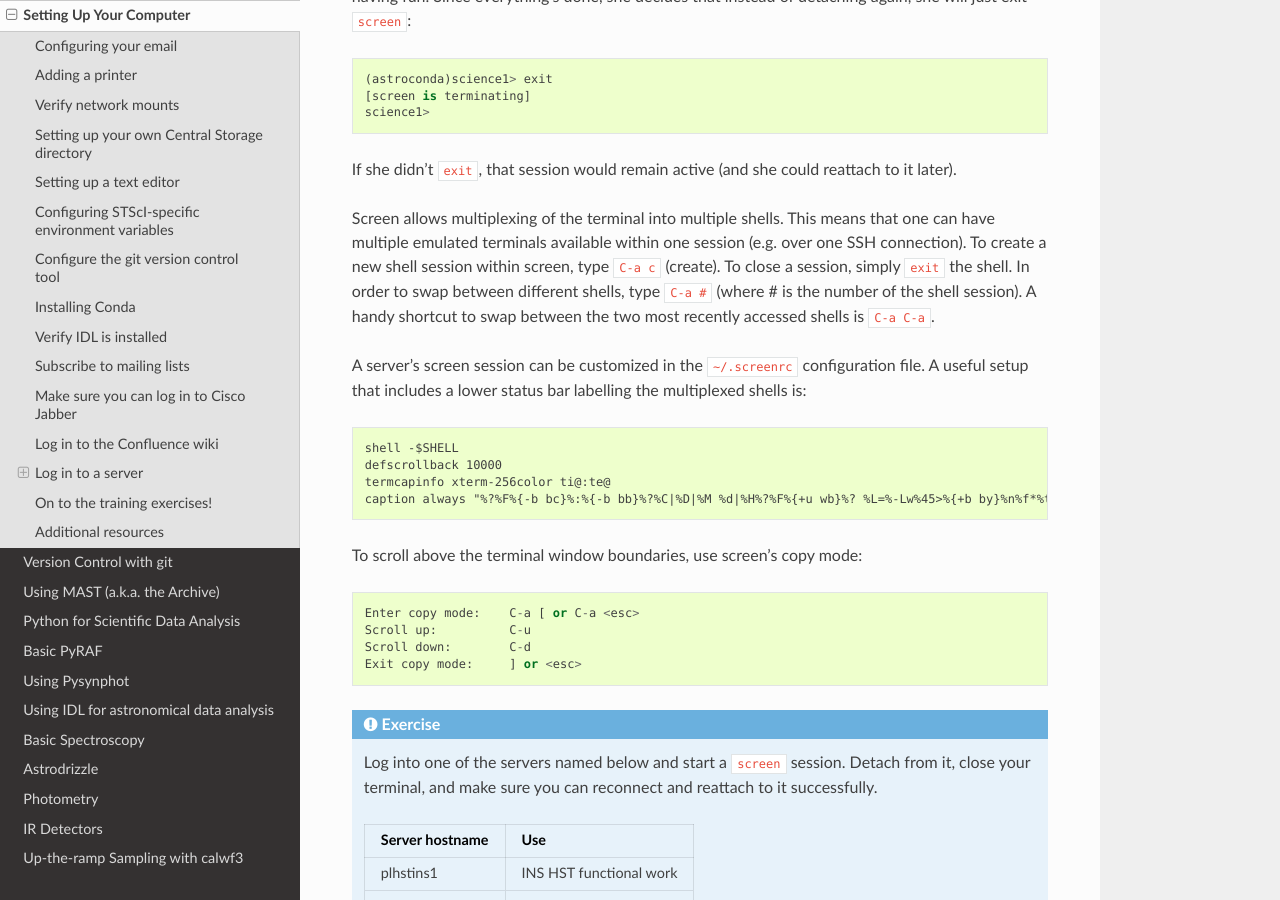
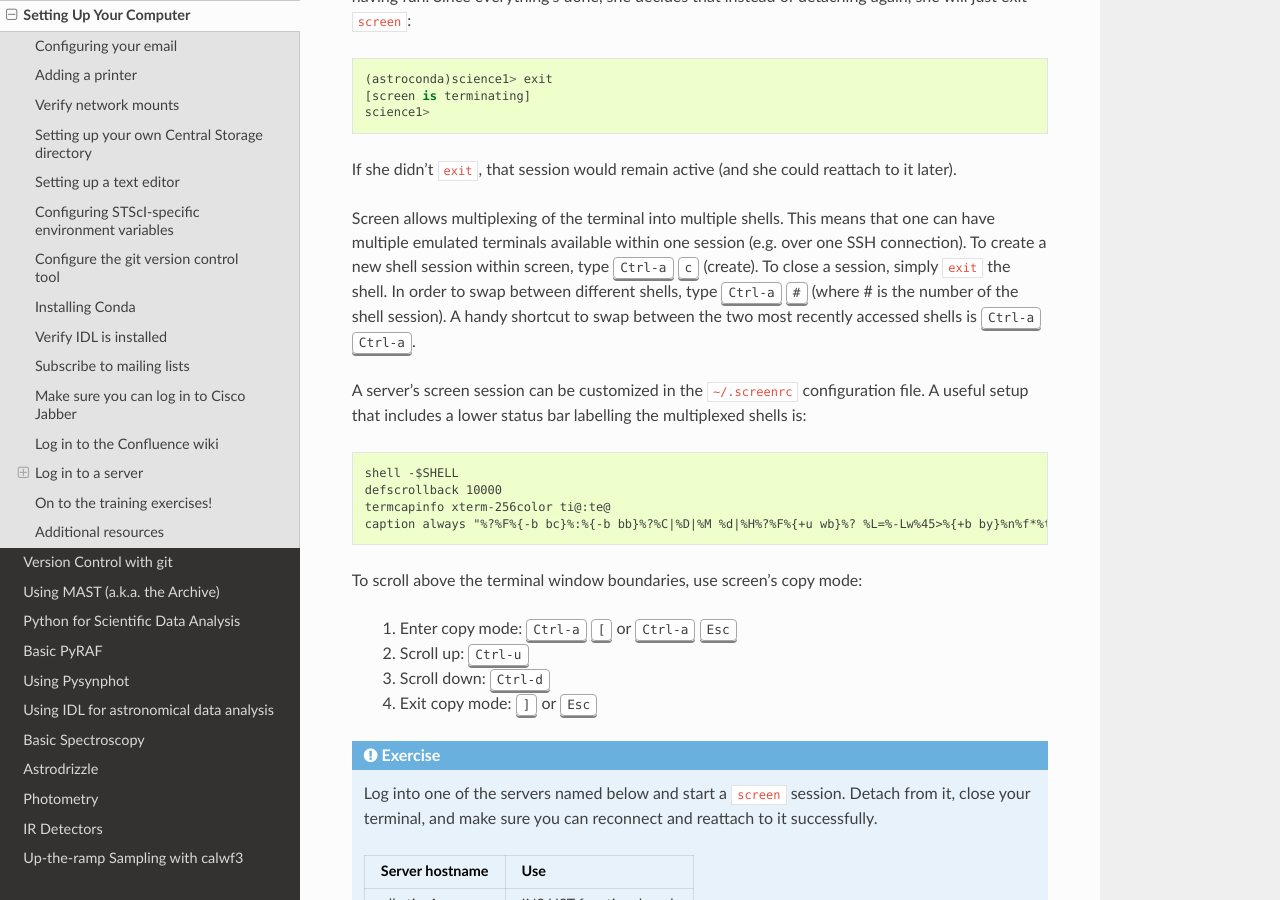
Before and after one commit to staceybright/training-library, a Sphinx documentation site: the page built from source/computer_setup.txt, in a window 1280 px wide and 900 px high, scrolled down 13154 px. Built offline with Sphinx 7.4.7 and the Read the Docs theme 2.0.0, drawn with Linux system fonts in a browser that asks for light colours.

Commit message:
Clarify screen key combos in computer setup

```diff
--- a/source/computer_setup.txt
+++ b/source/computer_setup.txt
@@ -366,7 +366,7 @@ The terminal window clears and the prompt is redisplayed at the top. She changes
    (astroconda)science1> python calibrate_everything.py
    Working...
 
-While it's running, she uses a magic key combination to detach the screen session: :kbd:`Ctrl-A` and then :kbd:`d`. The script output disappears and she's left with::
+While it's running, she uses a magic key combination to detach the screen session: :kbd:`Ctrl-a` and then :kbd:`d`. The script output disappears and she's left with::
 
    science1> screen
    [detached]
@@ -400,7 +400,7 @@ Note that there's nothing special about the command finishing before she re-atta
 
 If she didn't ``exit``, that session would remain active (and she could reattach to it later).
 
-Screen allows multiplexing of the terminal into multiple shells.  This means that one can have multiple emulated terminals available within one session (e.g. over one SSH connection).  To create a new shell session within screen, type ``C-a c`` (create).  To close a session, simply ``exit`` the shell.  In order to swap between different shells, type ``C-a #`` (where # is the number of the shell session).  A handy shortcut to swap between the two most recently accessed shells is ``C-a C-a``.
+Screen allows multiplexing of the terminal into multiple shells.  This means that one can have multiple emulated terminals available within one session (e.g. over one SSH connection).  To create a new shell session within screen, type :kbd:`Ctrl-a` :kbd:`c` (create).  To close a session, simply ``exit`` the shell.  In order to swap between different shells, type :kbd:`Ctrl-a` :kbd:`#` (where # is the number of the shell session).  A handy shortcut to swap between the two most recently accessed shells is :kbd:`Ctrl-a` :kbd:`Ctrl-a`.
 
 A server's screen session can be customized in the ``~/.screenrc`` configuration file.  A useful setup that includes a lower status bar labelling the multiplexed shells is::
 
@@ -409,12 +409,12 @@ A server's screen session can be customized in the ``~/.screenrc`` configuration
    termcapinfo xterm-256color ti@:te@
    caption always "%?%F%{-b bc}%:%{-b bb}%?%C|%D|%M %d|%H%?%F%{+u wb}%? %L=%-Lw%45>%{+b by}%n%f*%t%{-}%+Lw%-0<"
 
-To scroll above the terminal window boundaries, use screen's copy mode::
+To scroll above the terminal window boundaries, use screen's copy mode:
 
-   Enter copy mode:    C-a [ or C-a <esc>
-   Scroll up:          C-u
-   Scroll down:        C-d
-   Exit copy mode:     ] or <esc>
+ 1. Enter copy mode:    :kbd:`Ctrl-a` :kbd:`[` or :kbd:`Ctrl-a` :kbd:`Esc`
+ 2. Scroll up:          :kbd:`Ctrl-u`
+ 3. Scroll down:        :kbd:`Ctrl-d`
+ 4. Exit copy mode:     :kbd:`]` or :kbd:`Esc`
 
 .. admonition:: Exercise
    :class: note
```
